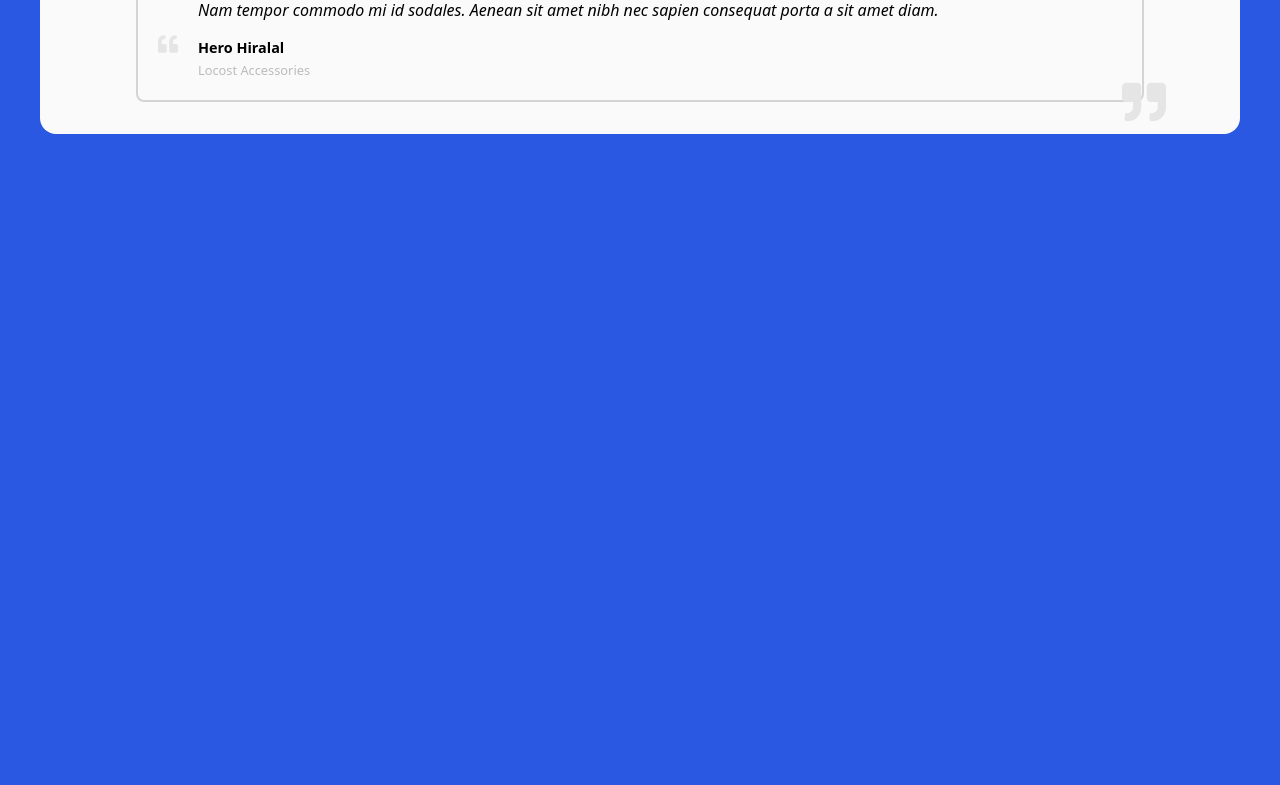
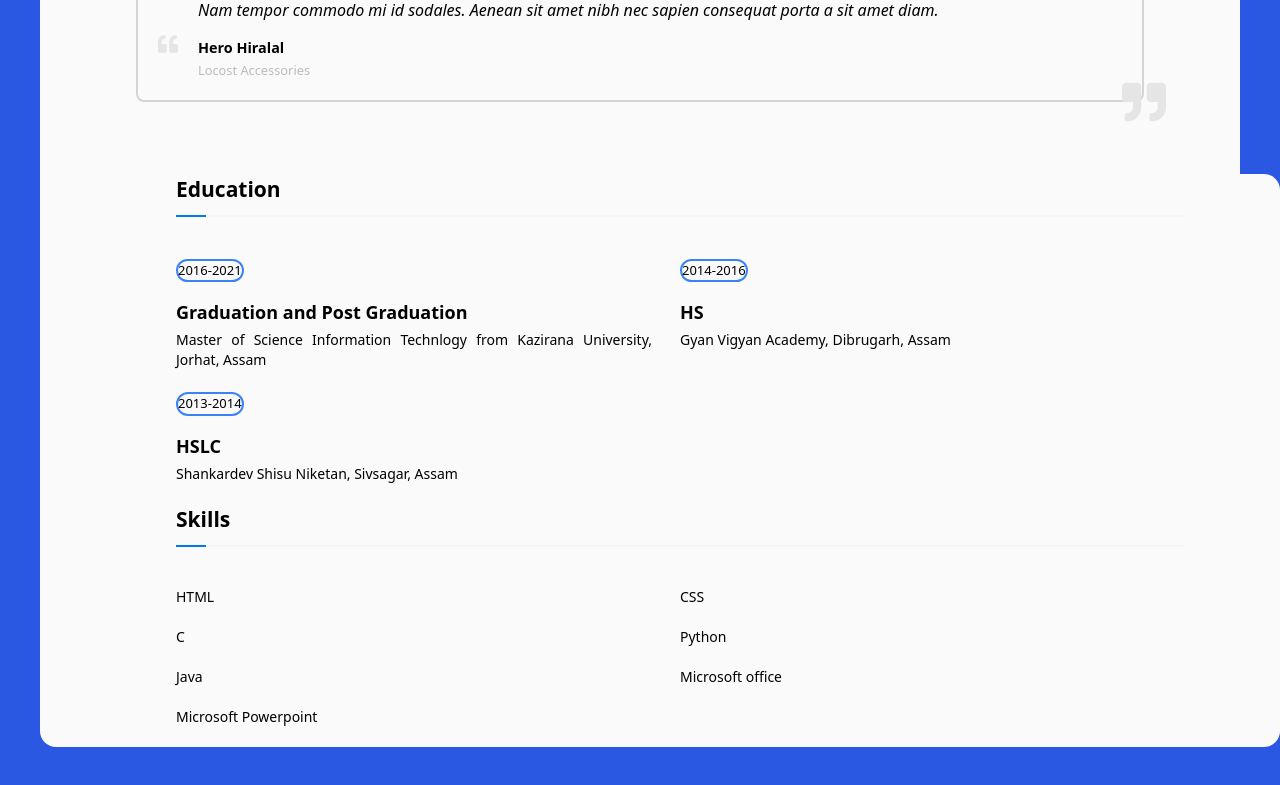
Before and after one commit to nilabhanjan/ResumeBuilder-frontend, an Angular app: page / in a window 1280 px wide. Shown: the part 995-1780 px from the top of the page. Before the commit the page ends 1169 px from the top, so only its background shows below. Built offline with nearby package versions, Linux system fonts and the light colour scheme.

Commit message:
resume page

```diff
--- a/src/app/app.component.html
+++ b/src/app/app.component.html
@@ -3,4 +3,5 @@
   <app-info></app-info>
   <app-middle></app-middle>
   <app-testimonial></app-testimonial>
+  <app-resume-page></app-resume-page>
 </div>
--- a/src/app/component/middle/middle.component.scss
+++ b/src/app/component/middle/middle.component.scss
@@ -1,7 +1,4 @@
-.divs
-{
-  margin: 1rem;
-}
+
 
 
 
--- a/src/app/component/resume-page/resume-page.component.html
+++ b/src/app/component/resume-page/resume-page.component.html
@@ -1 +1,32 @@
-<p>resume-page works!</p>
+
+
+<div class=" container dark:text-white bg-gray-50 dark:bg-gray-800 lg:m-10 lg:rounded-2xl">
+
+  <div class="block-title pb2 mb-1" [ngClass]="{'dark-h2-after':darkMode}">
+    <h2>Education</h2>
+  </div>
+    <div class="grid md:grid-cols-2 grid-cols-1 mt-10">
+      <div class="flex flex-row pb-5" *ngFor="let data of dataArray">
+        <div class="flex-1 pr-7">
+          <button class="button
+          border-blue-500 hover:bg-blue-500 hover:text-white mb-5 disabled ">{{data.duration}}</button>
+          <h4 class="text-lg leading-5 pb-2">{{data.title}}</h4>
+          <p class="text-justify text-sm leading-5">{{data.description}}</p>
+        </div>
+      </div>
+    </div>
+  <div>
+    <div class="block-title pb2 mb-1" [ngClass]="{'dark-h2-after':darkMode}">
+      <h2>Skills</h2>
+    </div>
+    <div class="grid md:grid-cols-2 grid-cols-1 mt-10">
+      <div class="flex flex-row pb-5" *ngFor="let data of skillsArray">
+        <div class="flex-1 pr-7">
+          <p class="text-justify text-sm leading-5">{{data.skill}}</p>
+        </div>
+      </div>
+    </div>
+
+  </div>
+
+</div>
--- a/src/app/component/resume-page/resume-page.component.scss
+++ b/src/app/component/resume-page/resume-page.component.scss
@@ -0,0 +1,12 @@
+.button {
+  border-radius: 28px;
+  //padding: 0.7rem 3rem;
+  border-width: 2px;
+  border-style: solid;
+  text-decoration: none;
+  text-align-all: center;
+  font-size: small;
+  &:hover{
+
+  }
+}
--- a/src/app/component/resume-page/resume-page.component.ts
+++ b/src/app/component/resume-page/resume-page.component.ts
@@ -1,13 +1,67 @@
-import { Component, OnInit } from '@angular/core';
+import {Component, OnDestroy, OnInit} from '@angular/core';
+import {Subscription} from "rxjs";
+import {ClassService} from "../../../services/class.service";
 
 @Component({
   selector: 'app-resume-page',
   templateUrl: './resume-page.component.html',
   styleUrls: ['./resume-page.component.scss']
 })
-export class ResumePageComponent implements OnInit {
+export class ResumePageComponent implements OnInit, OnDestroy {
 
-  constructor() { }
+  darkMode: boolean = false
+  subscription: Subscription
+  dataArray:{title:string,duration:string,description:string}[] = [
+    {
+      title: 'Graduation and Post Graduation',
+      duration:'2016-2021',
+      description: 'Master of Science Information Technlogy from Kazirana University, Jorhat, Assam'
+    },
+    {
+      title: 'HS',
+      duration:'2014-2016',
+      description: 'Gyan Vigyan Academy, Dibrugarh, Assam'
+    },
+    {
+      title: 'HSLC',
+      duration:'2013-2014',
+      description: 'Shankardev Shisu Niketan, Sivsagar, Assam'
+    }
+  ]
+  skillsArray:{skill:string}[] = [
+    {
+      skill:'HTML'
+    },
+    {
+      skill:'CSS'
+    },
+    {
+      skill:'C'
+    },
+    {
+      skill:'Python'
+    },
+    {
+      skill:'Java'
+    },
+    {
+      skill:'Microsoft office'
+    },
+    {
+      skill:'Microsoft Powerpoint'
+    }
+
+  ]
+
+  constructor(private classService: ClassService) {
+    this.subscription = classService.getDarkMode().subscribe((value) => {
+      this.darkMode = value
+    })
+  }
+
+  ngOnDestroy() {
+    this.subscription.unsubscribe()
+  }
 
   ngOnInit(): void {
   }
```
